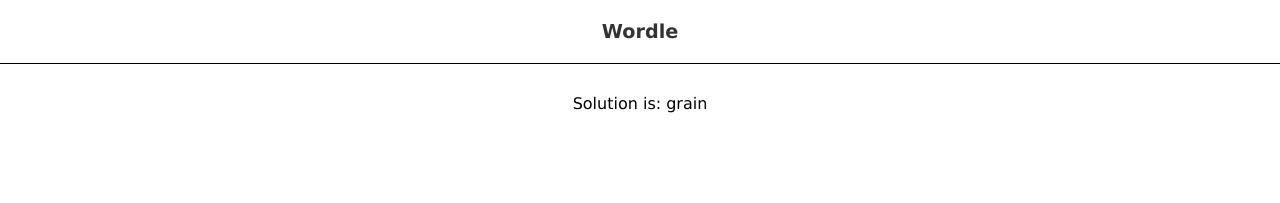
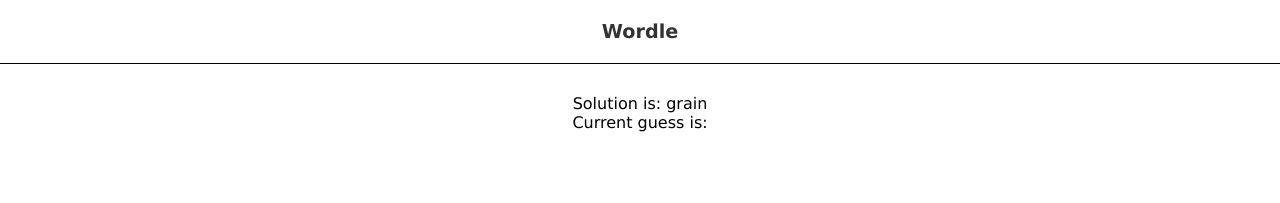
Before and after one commit to AniketJas/wordle, a React (Vite) app: page / in a window 1280 px wide. Shown: the top 203 px of the page. Built offline with nearby package versions, Linux system fonts and the light colour scheme; data requests are answered from the project's data file.

Commit message:
Tracking of current guess done

```diff
--- a/package.json
+++ b/package.json
@@ -1,7 +1,7 @@
 {
   "name": "wordle",
   "private": true,
-  "version": "0.0.0",
+  "version": "0.1.5",
   "type": "module",
   "scripts": {
     "dev": "vite",
--- a/src/App.jsx
+++ b/src/App.jsx
@@ -1,5 +1,6 @@
 import { useEffect } from "react";
 import { useState } from "react";
+import Wordle from "./components/Wordle";
 
 const App = () => {
   const [solution, setSolution] = useState("");
@@ -18,49 +19,9 @@
   return (
     <div className="App">
       <h1>Wordle</h1>
-      {solution && <div>Solution is: {solution}</div>}
+      {solution && <Wordle solution={solution} />}
     </div>
   );
 };
 
 export default App;
-
-/*
-
-data we need to track:
-  -- solution
-    -- 5 letter string, e.g. 'drain'
-  -- past guesses
-    -- an array of past guesses
-    -- each past guess is an array of letter objects [{}, {}, {}, {}, {}]
-    -- each object represents a letter in the guess word {letter: 'a', color: 'yellow'}
-  -- current guess
-    -- string 'hello'
-  -- keypad letters
-    -- array of letter objects [{key: 'a', color: 'green'}, {}, {} ...]
-  -- number of turns
-    -- an integer 0 - 6
-
-game process:
-  -- entering words:
-    -- user enters a letter & a square is filled with that letter
-    -- when a user hits delete it deletes the previous letter
-    -- when a user hits enter it submits the word
-      -- if all squares are not filled with letters then the word is not submitted
-      -- if that word has already been used in a prev guess then the word is not submitted
-  -- checking submitted words:
-    -- each letter is checked to see if it matches to the solution
-    -- each letter is assigned a color based on it's inclusion in the solution
-      -- exact matches (correct position in the solution) are green
-      -- partial matches (in the solution but not the correct position) are yellow
-      -- none-matches (not in the solution at all) are grey
-    -- the guess is added the grid with the correct colors
-    -- the current guess moves to the next row
-    -- the keypad letters are updated (colors)
-  -- ending the game:
-    -- when the guessed word fully matches the solution
-      -- modal to say 'well done'
-    -- when the user runs out of guesses
-      -- modal to say 'unlucky'
-
-*/
--- /dev/null
+++ b/src/components/Wordle.jsx
@@ -0,0 +1,21 @@
+import { useEffect } from "react";
+import useWordle from "../hooks/useWordle.js";
+
+const Wordle = ({ solution }) => {
+  const { currentGuess, handleKeyup } = useWordle(solution);
+
+  useEffect(() => {
+    window.addEventListener("keyup", handleKeyup);
+
+    return () => window.removeEventListener("keyup", handleKeyup); //cleanup function
+  }, [handleKeyup]);
+
+  return (
+    <>
+      <div>Solution is: {solution}</div>
+      <div>Current guess is: {currentGuess}</div>
+    </>
+  );
+};
+
+export default Wordle;
--- a/src/hooks/useWordle.js
+++ b/src/hooks/useWordle.js
@@ -1,3 +1,4 @@
+/* eslint-disable no-unused-vars */
 import { useState } from "react";
 
 const useWordle = () => {
@@ -8,8 +9,25 @@
   const [isCorrect, setIsCorrect] = useState(false);
 
   const formatGuess = () => {};
+
   const addNewGuess = () => {};
-  const handleKeyup = () => {};
+
+  const handleKeyup = ({ key }) => {
+    if (key === "Backspace") {
+      setCurrentGuess((prev) => {
+        return prev.slice(0, -1);
+      });
+      return;
+    }
+
+    if (/^[a-zA-Z]$/.test(key)) {
+      if (currentGuess.length < 5) {
+        setCurrentGuess((prev) => {
+          return prev + key;
+        });
+      }
+    }
+  };
 
   return { turn, currentGuess, guesses, isCorrect, handleKeyup };
 };
```
